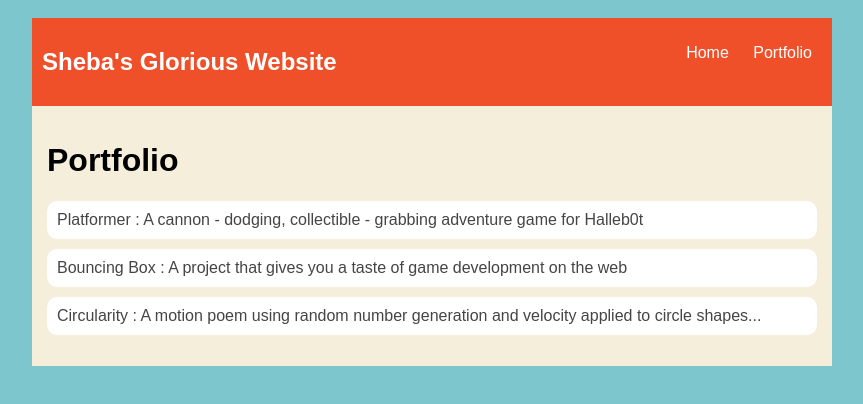
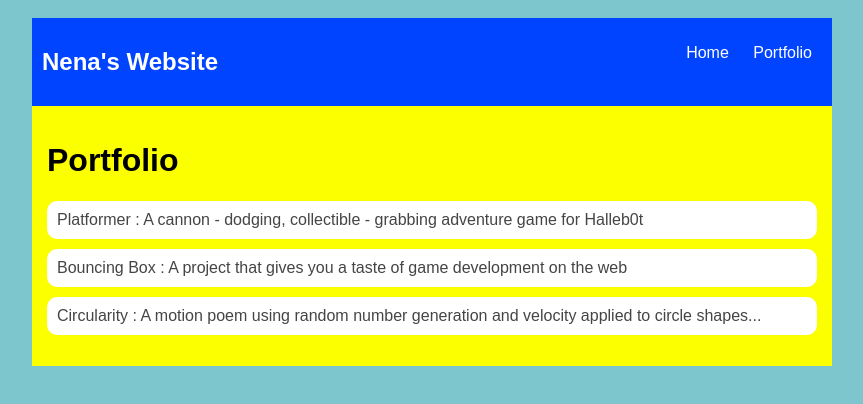
Before and after one commit to Nehemiah-23/Nehemiah-23.github.io, a plain HTML site: page portfolio.html in a window 1280 px wide. Shown: the whole page, without its empty margins (208-1071 px from the left). Drawn offline with Linux system fonts and the light colour scheme.

Commit message:
platformer

```diff
--- a/portfolio.html
+++ b/portfolio.html
@@ -21,7 +21,7 @@
 
             /* navigation menu */
             nav {
-                background: rgb(239, 80, 41);
+                background: rgb(0, 68, 255);
                 margin: 0 auto;
                 display: flex;
                 padding: 10px;
@@ -46,7 +46,7 @@
 
             /* main container area beneath menu */
             main {
-                background: rgb(245, 238, 219);
+                background: rgb(251, 255, 0);
                 display: flex;
             }
             .content {
@@ -84,7 +84,7 @@
     <body>
       <div id="all-contents">
         <nav>
-            <h1>Sheba's Glorious Website</h1>
+            <h1>Nena's Website</h1>
             <ul id="nav-ul">
                 <li class="nav-li">
                   <a class="nav-a" href="index.html">Home</a>
```
